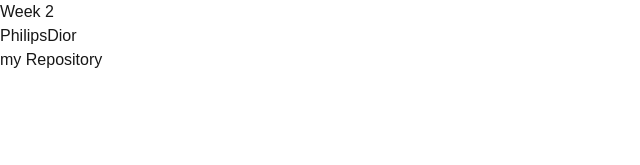
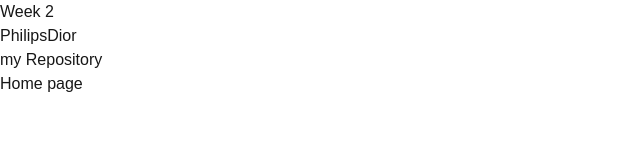
Before and after one commit to Diorphil/Lab1week2, a Next.js app: page /week-2 in a window 1280 px wide. Shown: the top 165 px of the page, without its empty margins (0-640 px from the left). Built offline with nearby package versions, Linux system fonts and the light colour scheme.

Commit message:
Update page.tsx

```diff
--- a/app/week-2/page.tsx
+++ b/app/week-2/page.tsx
@@ -1,9 +1,11 @@
+import Link from 'next/link'
 import StudentInfo from "./student-info";
 export default function Week2Page() {
  return (
 <div>
 <h1>Week 2</h1>
-<StudentInfo />
-</div>
+     <StudentInfo />
+     <Link href="/">Home page</Link>
+   </div>
  );
 }
```
